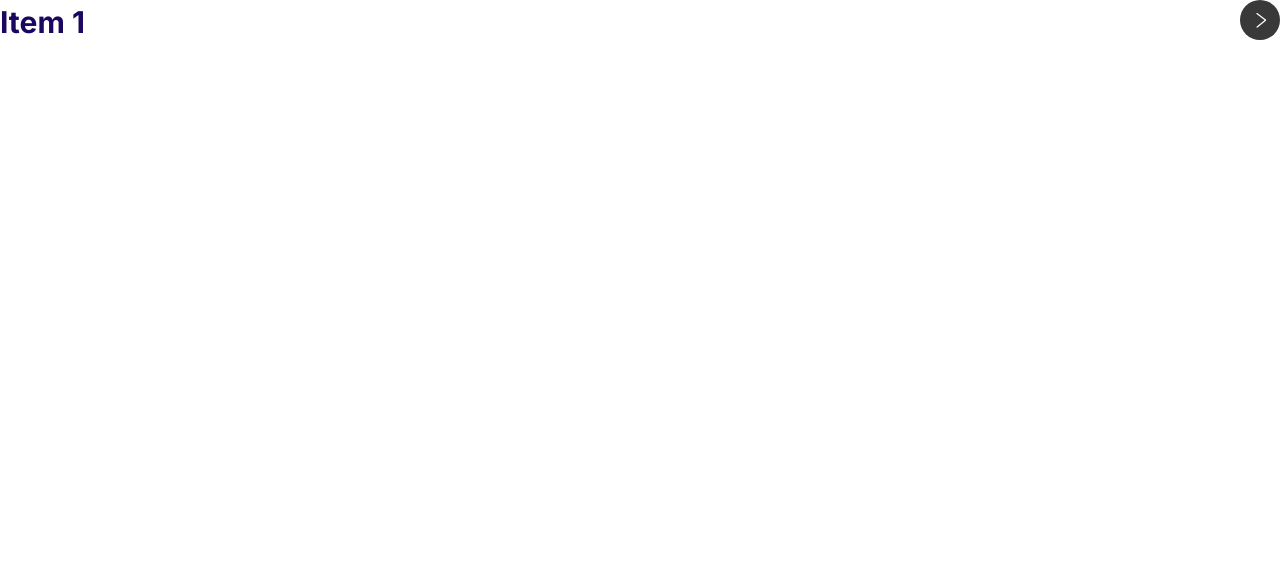
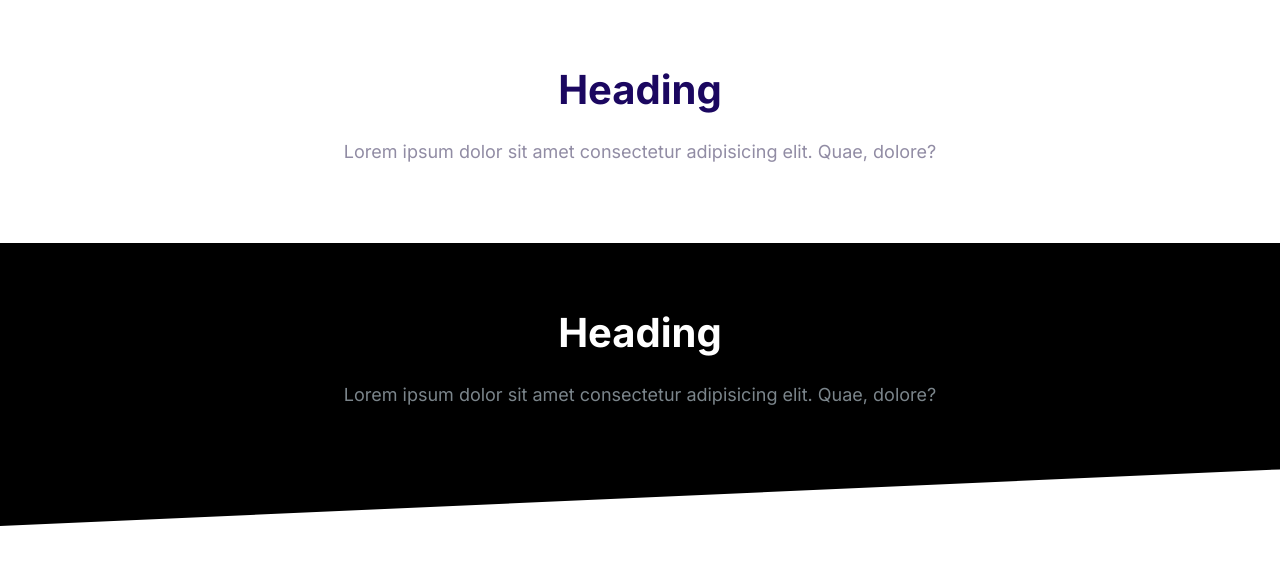
Before and after one commit to AungPhyoThant224/The-Ultimate-HTML5-CSS3-Series-Part-3, a plain HTML site: page index.html in a window 1280 px wide. Drawn offline with Linux system fonts and the light colour scheme.

Commit message:
Building Blocks.

```diff
--- a/css/style.css
+++ b/css/style.css
@@ -579,3 +579,41 @@ a {
   max-height: 100vh;
   opacity: 1;
 }
+
+/* Block */
+.block {
+  --padding-vertical: 6rem;
+  padding: var(--padding-vertical) 2rem;
+}
+
+.block__header {
+  text-align: center;
+}
+
+.block__heading {
+  margin-top: 0;
+}
+
+.block--dark {
+  background-color: #000;
+  color: #7b858b;
+}
+
+.block--dark .block__heading {
+  color: #fff;
+}
+
+.block--skewed-right {
+  padding-bottom: calc(var(--padding-vertical) + 4rem);
+  clip-path: polygon(0% 0%, 100% 0%, 100% 100%, 0% 80%);
+}
+
+.block--skewed-left {
+  padding-bottom: calc(var(--padding-vertical) + 4rem);
+  clip-path: polygon(0% 0%, 100% 0%, 100% 80%, 0% 100%);
+}
+
+.container {
+  max-width: 1140px;
+  margin: 0 auto;
+}
--- a/index.html
+++ b/index.html
@@ -15,18 +15,22 @@
     <link rel="stylesheet" href="css/style.css" />
   </head>
   <body>
-    <div class="collapsible">
-      <header class="collapsible__header">
-        <h2 class="collapsible__heading">Item 1</h2>
-        <svg class="icon icon--white collapsible__chevron">
-          <use xlink:href="icons/sprite.svg#chevron"></use>
-        </svg>
+    <section class="block container">
+      <header class="block__header">
+        <h2 class="block__heading">Heading</h2>
+        <p>
+          Lorem ipsum dolor sit amet consectetur adipisicing elit. Quae, dolore?
+        </p>
       </header>
-      <div class="collapsible__content">
-        Lorem ipsum dolor sit amet consectetur adipisicing elit. Reiciendis,
-        quidem!
-      </div>
-    </div>
+    </section>
+    <section class="block block--dark block--skewed-left">
+      <header class="block__header container">
+        <h2 class="block__heading">Heading</h2>
+        <p>
+          Lorem ipsum dolor sit amet consectetur adipisicing elit. Quae, dolore?
+        </p>
+      </header>
+    </section>
     <script src="js/main.js"></script>
   </body>
 </html>
```
Also changed, not shown: components/block.html (added, +16 -0 lines).
